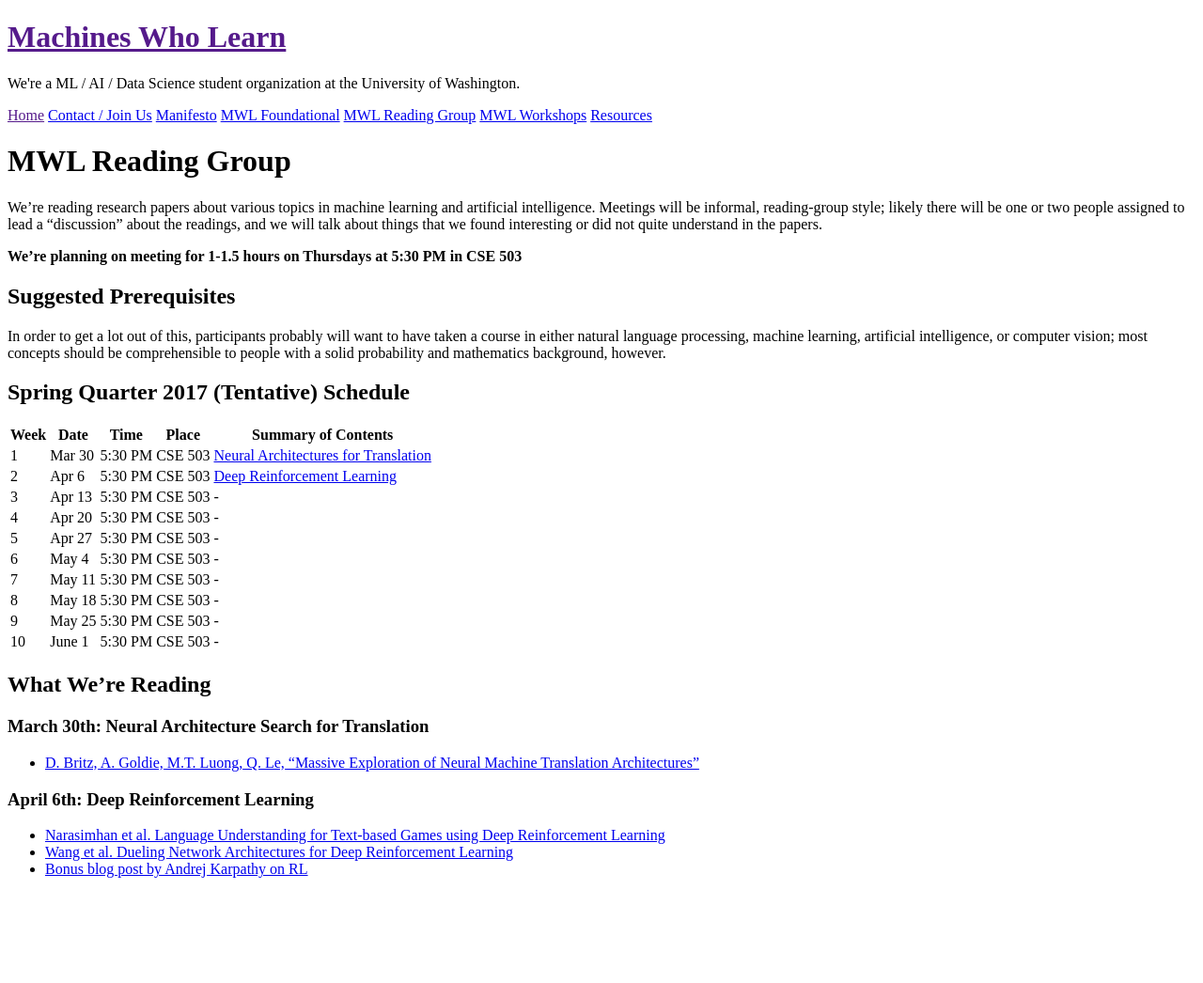
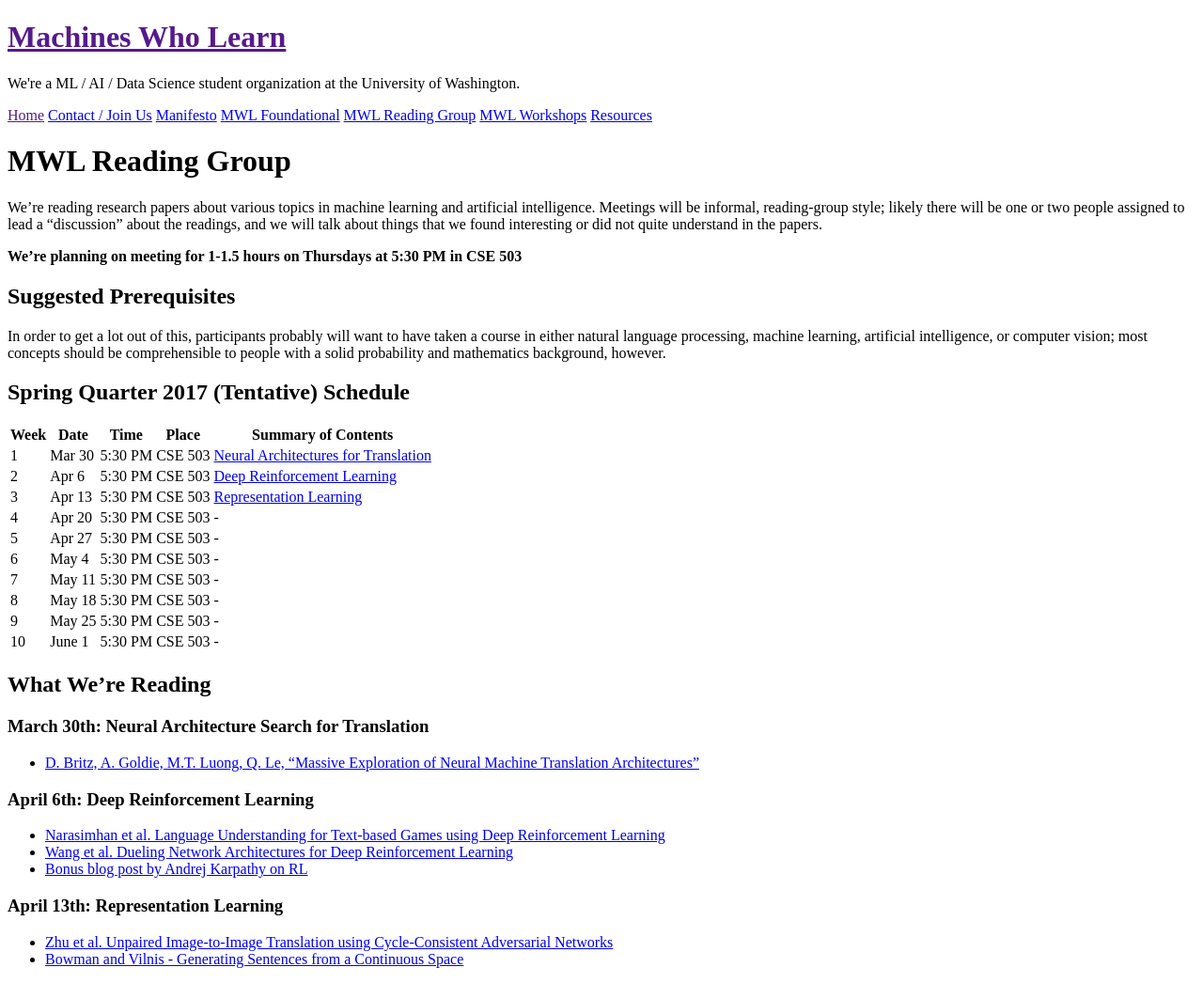
Before and after one commit to MachinesWhoLearn/machineswholearn.github.io, a Jekyll site: the page built from mwl_reading_group.md, in a window 1280 px wide. Shown: the whole page at 94% size. Built offline with Jekyll 4.4.1, drawn with Linux system fonts in a browser that asks for light colours; before the commit the page ends 950 px from its top, so only the background shows below that.

Commit message:
Update reading group page for April 14

```diff
--- a/mwl_reading_group.md
+++ b/mwl_reading_group.md
@@ -24,7 +24,7 @@ people with a solid probability and mathematics background, however.
 |------|------|------|-------|---------------------|
 | 1 | Mar 30 | 5:30 PM | CSE 503 | [Neural Architectures for Translation](#march-30th-neural-architecture-search-for-translation) |
 | 2 | Apr 6 | 5:30 PM | CSE 503 | [Deep Reinforcement Learning](#april-6th-deep-reinforcement-learning)|
-| 3 | Apr 13 | 5:30 PM | CSE 503 | - |
+| 3 | Apr 13 | 5:30 PM | CSE 503 | [Representation Learning](#april-13th-representation-learning) |
 | 4 | Apr 20 | 5:30 PM | CSE 503 | - |
 | 5 | Apr 27 | 5:30 PM | CSE 503 | - |
 | 6 | May 4 | 5:30 PM | CSE 503 | - |
@@ -42,3 +42,7 @@ people with a solid probability and mathematics background, however.
   - [Narasimhan et al. Language Understanding for Text-based Games using Deep Reinforcement Learning](https://pdfs.semanticscholar.org/b91c/3ab29457123cb1cc590a3e5dcec8a7f70a12.pdf?_ga=1.26568893.1484215306.1475848983)
   - [Wang et al. Dueling Network Architectures for Deep Reinforcement Learning](https://pdfs.semanticscholar.org/4c05/d7caa357148f0bbd61720bdd35f0bc05eb81.pdf?_ga=1.25112506.1484215306.1475848983)
   - [Bonus blog post by Andrej Karpathy on RL](http://karpathy.github.io/2016/05/31/rl/)
+
+### April 13th: Representation Learning
+  - [Zhu et al. Unpaired Image-to-Image Translation using Cycle-Consistent Adversarial Networks](https://arxiv.org/pdf/1703.10593.pdf)
+  - [Bowman and Vilnis - Generating Sentences from a Continuous Space](https://arxiv.org/pdf/1511.06349.pdf)
```
